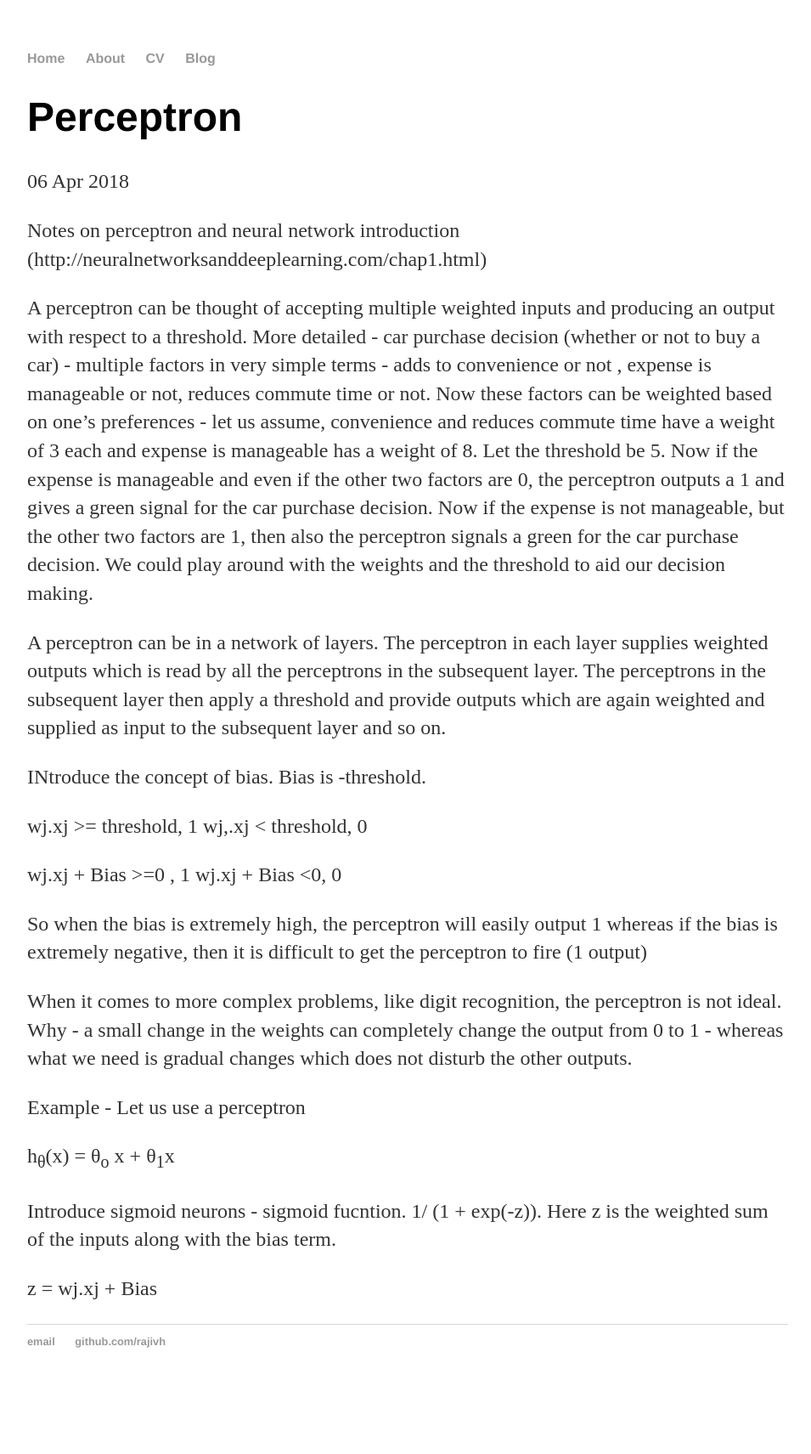
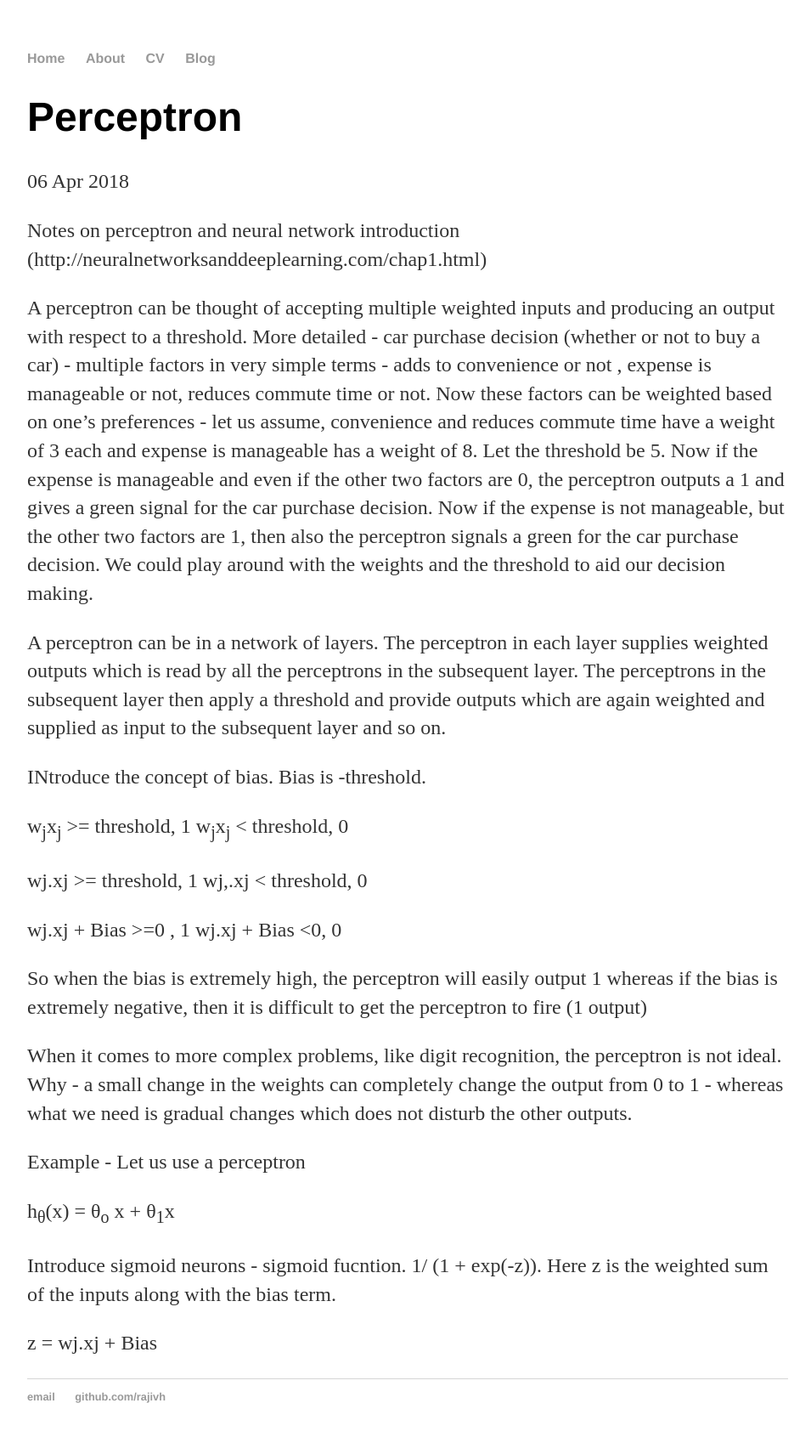
Before and after one commit to Rajivh/rajivh.github.io, a Jekyll site: the page built from _posts/2018-04-06-Perceptron.md, in a window 1280 px wide. Shown: the whole page at 85% size, without its empty margins (160-1115 px from the left). Built offline with Jekyll 4.4.1, drawn with Linux system fonts in a browser that asks for light colours; our own code applies the rules of GitHub Pages for plain Markdown files; before the commit the page ends 1646 px from its top, so only the background shows below that.

Commit message:
Update 2018-04-06-Perceptron.md

```diff
--- a/_posts/2018-04-06-Perceptron.md
+++ b/_posts/2018-04-06-Perceptron.md
@@ -6,6 +6,11 @@ A perceptron can be thought of accepting multiple weighted inputs and producing
 A perceptron can be in a network of layers. The perceptron in each layer supplies weighted outputs which is read by all the perceptrons in the subsequent layer. The perceptrons in the subsequent layer then apply a threshold and provide outputs which are again weighted and supplied as input to the subsequent layer and so on.
 
 INtroduce the concept of bias. Bias is -threshold.
+
+w<sub>j</sub>x<sub>j</sub> >= threshold, 1
+w<sub>j</sub>x<sub>j</sub> < threshold, 0
+
+
 
 wj.xj >= threshold, 1
 wj,.xj < threshold, 0
```
